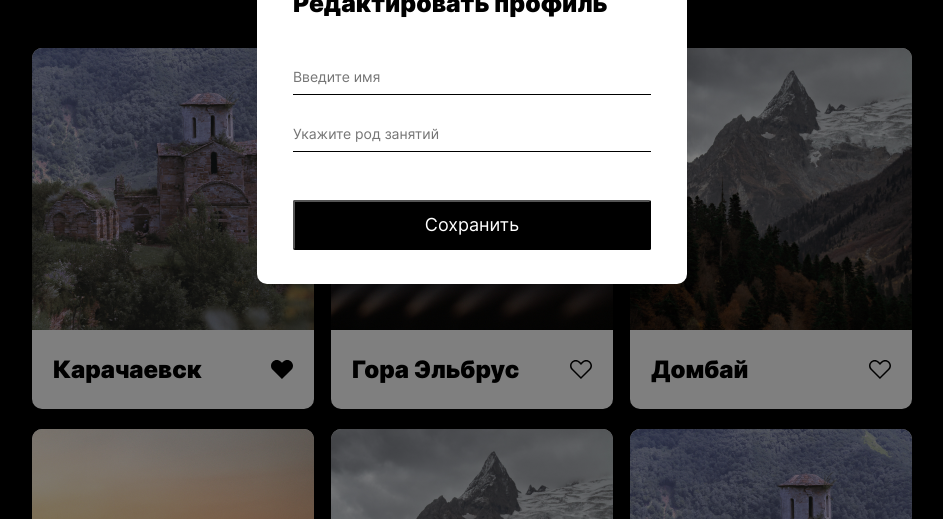
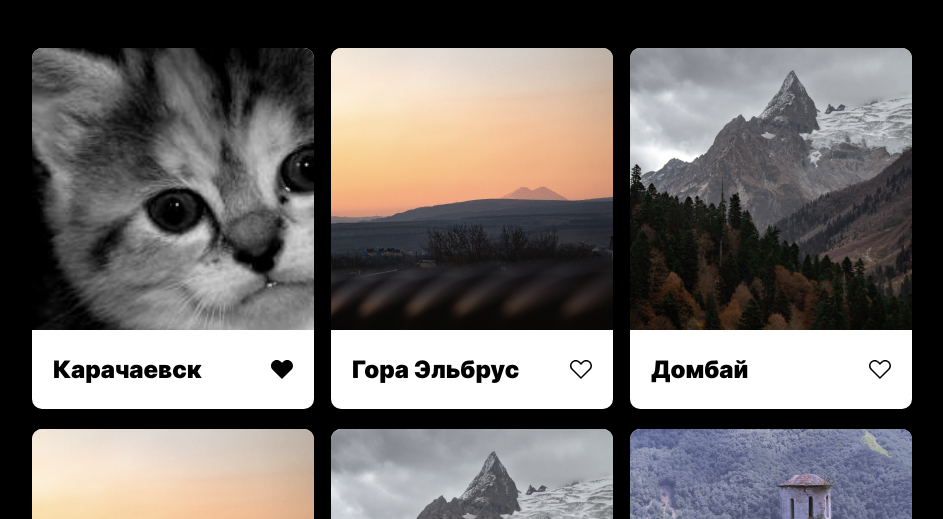
Before and after one commit to moskalew/mesto-project, a plain HTML site: page index.html in a window 1280 px wide. Shown: the part 281-800 px from the top of the page, without its empty margins (168-1111 px from the left). Drawn offline with Linux system fonts and the light colour scheme.

Commit message:
final fix

```diff
--- a/blocks/gallery/__image/gallery__image.css
+++ b/blocks/gallery/__image/gallery__image.css
@@ -2,4 +2,6 @@
     border-radius: 10px 10px 0 0;
     grid-area: image;
     object-fit: cover;
+    width: 100%;
+    height: 100%;
 }
--- a/index.html
+++ b/index.html
@@ -34,14 +34,12 @@
 
         <section class="gallery" aria-label="Галерея">
           <article class="gallery__cards">
-            <img
+            <!-- <img
               class="gallery__image"
               src="./images/kirill-pershin-1088404-unsplash.jpg"
               alt="фото старого строения в горах"
-            />
-            <!-- <img
-           class="gallery__image"
-           src="./images/400 (1).jpeg"> -->
+            /> -->
+            <img class="gallery__image" src="./images/400.jpeg" />
 
             <h2 class="gallery__text">Карачаевск</h2>
             <button
@@ -103,7 +101,7 @@
       </footer>
     </div>
 
-    <div class="popup popup_opened">
+    <div class="popup">
       <div class="popup__container">
         <button class="popup__close-icon" type="button"></button>
         <h2 class="popup__title">Редактировать профиль</h2>
```
